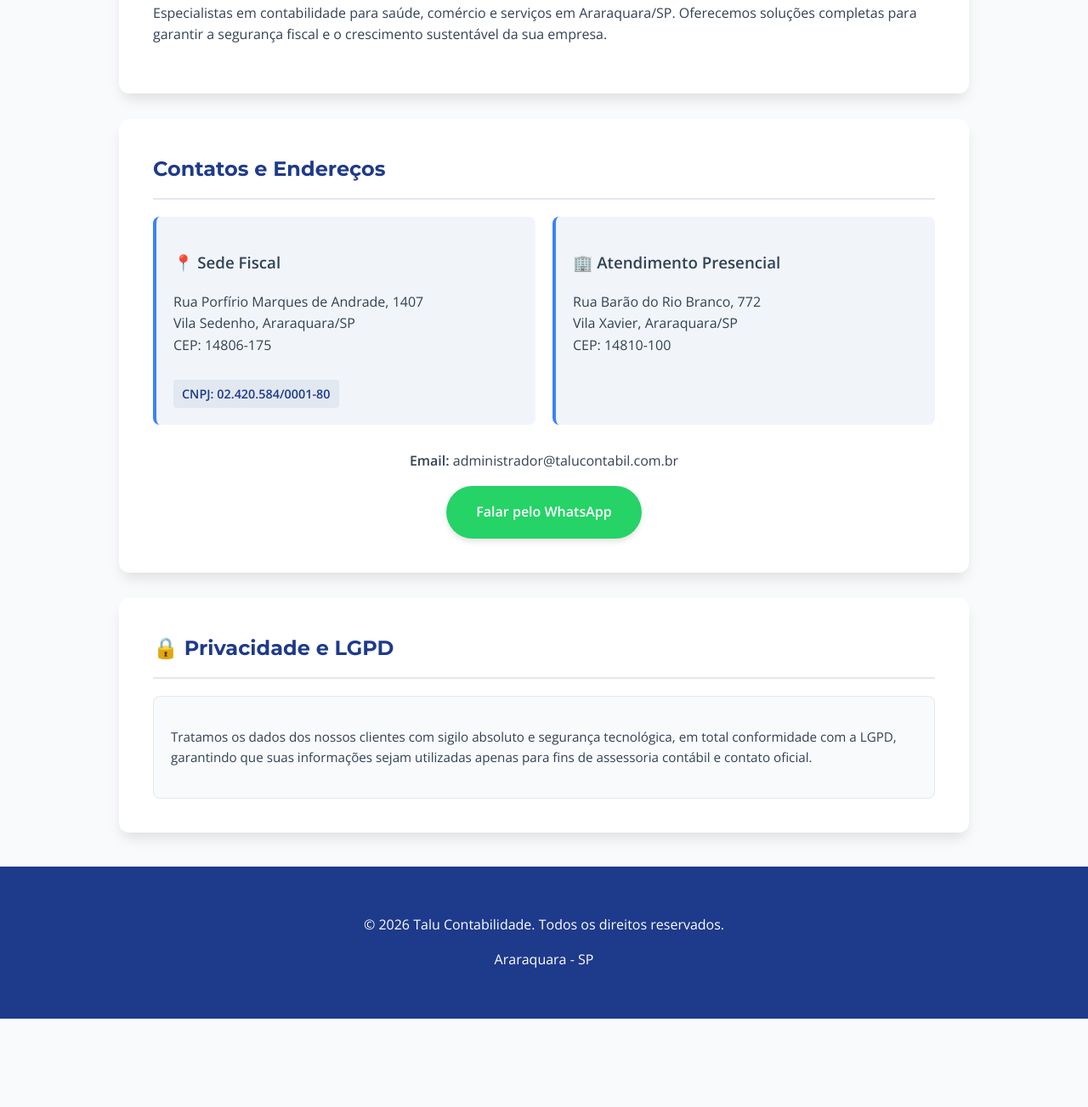
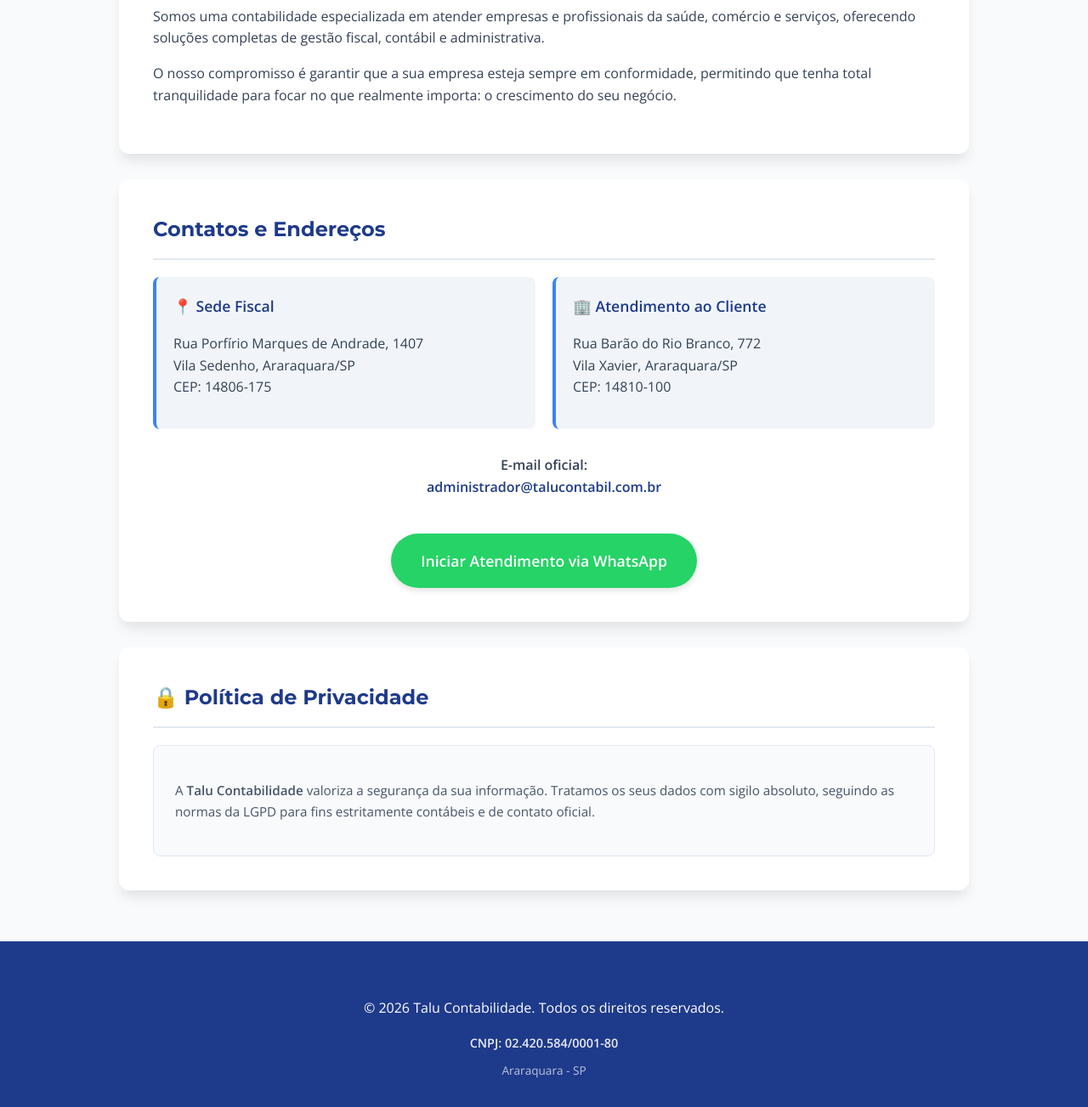
Before and after one commit to talucontabil/talucontabil.github.io, a plain HTML site: page index.html in a window 1280 px wide. Shown: the part 513-1816 px from the top of the page at 85% size. Before the commit the page ends 1712 px from the top, so only its background shows below. Drawn offline with nearby package versions, Linux system fonts and the light colour scheme.

Commit message:
Update index.html

```diff
--- a/index.html
+++ b/index.html
@@ -15,34 +15,156 @@
             --sucesso: #25d366;
         }
 
-        body { font-family: 'Open Sans', sans-serif; margin: 0; line-height: 1.6; color: var(--texto); background-color: var(--cinza-fundo); }
-        header { background-color: var(--azul-escuro); color: var(--branco); padding: 50px 20px; text-align: center; border-bottom: 5px solid var(--azul-claro); }
-        .logo-img { max-width: 250px; height: auto; margin-bottom: 15px; }
-        h1 { font-family: 'Montserrat', sans-serif; margin: 0; font-size: 2.2em; }
-        .tagline { font-style: italic; opacity: 0.9; margin-top: 5px; }
+        body {
+            font-family: 'Open Sans', sans-serif;
+            margin: 0;
+            line-height: 1.6;
+            color: var(--texto);
+            background-color: var(--cinza-fundo);
+        }
 
-        .container { max-width: 1000px; margin: -40px auto 40px; padding: 0 20px; }
-        section { background: var(--branco); padding: 40px; margin-bottom: 30px; border-radius: 12px; box-shadow: 0 10px 15px -3px rgba(0, 0, 0, 0.1); }
-        h2 { color: var(--azul-escuro); font-family: 'Montserrat', sans-serif; border-bottom: 2px solid #e2e8f0; padding-bottom: 15px; margin-top: 0; }
+        header {
+            background-color: var(--azul-escuro);
+            color: var(--branco);
+            padding: 50px 20px;
+            text-align: center;
+            border-bottom: 5px solid var(--azul-claro);
+        }
 
-        .grid-contato { display: grid; grid-template-columns: repeat(auto-fit, minmax(300px, 1fr)); gap: 20px; }
-        .card-contato { background: #f1f5f9; padding: 20px; border-radius: 8px; border-left: 4px solid var(--azul-claro); }
-        .cnpj-badge { display: inline-block; background: #e2e8f0; padding: 5px 10px; border-radius: 4px; font-size: 0.9em; font-weight: bold; margin-top: 12px; color: var(--azul-escuro); }
+        .logo-container {
+            margin-bottom: 20px;
+        }
 
-        .cta-container { text-align: center; margin-top: 30px; }
-        .btn-whatsapp { display: inline-block; background-color: var(--sucesso); color: white; padding: 18px 35px; border-radius: 50px; text-decoration: none; font-weight: bold; transition: all 0.3s ease; box-shadow: 0 4px 6px rgba(0,0,0,0.1); }
-        .btn-whatsapp:hover { transform: translateY(-3px); background-color: #128c7e; box-shadow: 0 6px 12px rgba(0,0,0,0.15); }
+        .logo-img {
+            max-width: 200px;
+            height: auto;
+            background-color: white;
+            padding: 10px;
+            border-radius: 8px;
+        }
 
-        .privacy-box { background-color: #f8fafc; border: 1px solid #e2e8f0; padding: 20px; border-radius: 8px; font-size: 0.95em; }
-        footer { background: var(--azul-escuro); color: var(--branco); text-align: center; padding: 40px 20px; }
-        @media (max-width: 600px) { h1 { font-size: 1.8em; } section { padding: 20px; } }
+        h1 {
+            font-family: 'Montserrat', sans-serif;
+            margin: 0;
+            font-size: 2.5em;
+            letter-spacing: -1px;
+        }
+
+        .tagline {
+            font-style: italic;
+            opacity: 0.9;
+            font-size: 1.2em;
+            margin-top: 10px;
+        }
+
+        .container {
+            max-width: 1000px;
+            margin: -40px auto 40px;
+            padding: 0 20px;
+        }
+
+        section {
+            background: var(--branco);
+            padding: 40px;
+            margin-bottom: 30px;
+            border-radius: 12px;
+            box-shadow: 0 10px 15px -3px rgba(0, 0, 0, 0.1);
+        }
+
+        h2 {
+            color: var(--azul-escuro);
+            font-family: 'Montserrat', sans-serif;
+            border-bottom: 2px solid #e2e8f0;
+            padding-bottom: 15px;
+            margin-top: 0;
+        }
+
+        .grid-contato {
+            display: grid;
+            grid-template-columns: repeat(auto-fit, minmax(300px, 1fr));
+            gap: 20px;
+        }
+
+        .card-contato {
+            background: #f1f5f9;
+            padding: 20px;
+            border-radius: 8px;
+            border-left: 4px solid var(--azul-claro);
+        }
+
+        .card-contato h3 {
+            margin-top: 0;
+            font-size: 1.1em;
+            color: var(--azul-escuro);
+        }
+
+        .cta-container {
+            text-align: center;
+            margin-top: 30px;
+        }
+
+        .btn-whatsapp {
+            display: inline-block;
+            background-color: var(--sucesso);
+            color: white;
+            padding: 18px 35px;
+            border-radius: 50px;
+            text-decoration: none;
+            font-weight: bold;
+            font-size: 1.1em;
+            transition: all 0.3s ease;
+            box-shadow: 0 4px 6px rgba(0,0,0,0.1);
+        }
+
+        .btn-whatsapp:hover {
+            transform: translateY(-3px);
+            background-color: #128c7e;
+            box-shadow: 0 6px 12px rgba(0,0,0,0.15);
+        }
+
+        .email-link {
+            color: var(--azul-escuro);
+            text-decoration: none;
+            font-weight: 600;
+        }
+
+        .privacy-box {
+            background-color: #f8fafc;
+            border: 1px solid #e2e8f0;
+            padding: 25px;
+            border-radius: 8px;
+            font-size: 0.95em;
+            color: #475569;
+        }
+
+        footer {
+            background: var(--azul-escuro);
+            color: var(--branco);
+            text-align: center;
+            padding: 50px 20px;
+            margin-top: 60px;
+        }
+
+        .cnpj-footer {
+            display: block;
+            margin-top: 15px;
+            font-size: 0.9em;
+            font-weight: 600;
+            opacity: 0.9;
+        }
+
+        @media (max-width: 600px) {
+            h1 { font-size: 1.8em; }
+            section { padding: 25px 20px; }
+            .grid-contato { grid-template-columns: 1fr; }
+        }
     </style>
 </head>
 <body>
 
 <header>
     <div class="logo-container">
-        <img src="logo.png" alt="Talu Contabilidade" class="logo-img" onerror="this.style.display='none'">
+        <img src="logo.png" alt="Talu Contabilidade Logo" class="logo-img" onerror="this.style.display='none'">
     </div>
     <h1>Talu Contabilidade</h1>
     <p class="tagline">“Sua empresa organizada, seu negócio seguro.”</p>
@@ -51,40 +173,46 @@
 <div class="container">
     <section>
         <h2>Sobre Nós</h2>
-        <p>Especialistas em contabilidade para saúde, comércio e serviços em Araraquara/SP. Oferecemos soluções completas para garantir a segurança fiscal e o crescimento sustentável da sua empresa.</p>
+        <p>Somos uma contabilidade especializada em atender empresas e profissionais da saúde, comércio e serviços, oferecendo soluções completas de gestão fiscal, contábil e administrativa.</p>
+        <p>O nosso compromisso é garantir que a sua empresa esteja sempre em conformidade, permitindo que tenha total tranquilidade para focar no que realmente importa: o crescimento do seu negócio.</p>
     </section>
 
-    <section>
+    <section id="contato">
         <h2>Contatos e Endereços</h2>
         <div class="grid-contato">
             <div class="card-contato">
                 <h3>📍 Sede Fiscal</h3>
                 <p>Rua Porfírio Marques de Andrade, 1407<br>Vila Sedenho, Araraquara/SP<br>CEP: 14806-175</p>
-                <div class="cnpj-badge">CNPJ: 02.420.584/0001-80</div>
             </div>
             <div class="card-contato">
-                <h3>🏢 Atendimento Presencial</h3>
+                <h3>🏢 Atendimento ao Cliente</h3>
                 <p>Rua Barão do Rio Branco, 772<br>Vila Xavier, Araraquara/SP<br>CEP: 14810-100</p>
             </div>
         </div>
 
         <div class="cta-container">
-            <p><strong>Email:</strong> administrador@talucontabil.com.br</p>
-            <a href="https://wa.me/5516996071499" class="btn-whatsapp" target="_blank">Falar pelo WhatsApp</a>
+            <p><strong>E-mail oficial:</strong> <br>
+               <a href="mailto:administrador@talucontabil.com.br" class="email-link">administrador@talucontabil.com.br</a>
+            </p>
+            <br>
+            <a href="https://wa.me/5516996071499" class="btn-whatsapp" target="_blank">
+                Iniciar Atendimento via WhatsApp
+            </a>
         </div>
     </section>
 
-    <section>
-        <h2>🔒 Privacidade e LGPD</h2>
+    <section id="privacidade">
+        <h2>🔒 Política de Privacidade</h2>
         <div class="privacy-box">
-            <p>Tratamos os dados dos nossos clientes com sigilo absoluto e segurança tecnológica, em total conformidade com a LGPD, garantindo que suas informações sejam utilizadas apenas para fins de assessoria contábil e contato oficial.</p>
+            <p>A <strong>Talu Contabilidade</strong> valoriza a segurança da sua informação. Tratamos os seus dados com sigilo absoluto, seguindo as normas da LGPD para fins estritamente contábeis e de contato oficial.</p>
         </div>
     </section>
 </div>
 
 <footer>
     <p>&copy; 2026 Talu Contabilidade. Todos os direitos reservados.</p>
-    <p>Araraquara - SP</p>
+    <span class="cnpj-footer">CNPJ: 02.420.584/0001-80</span>
+    <p style="margin-top: 10px; font-size: 0.85em; opacity: 0.7;">Araraquara - SP</p>
 </footer>
 
 </body>
```
